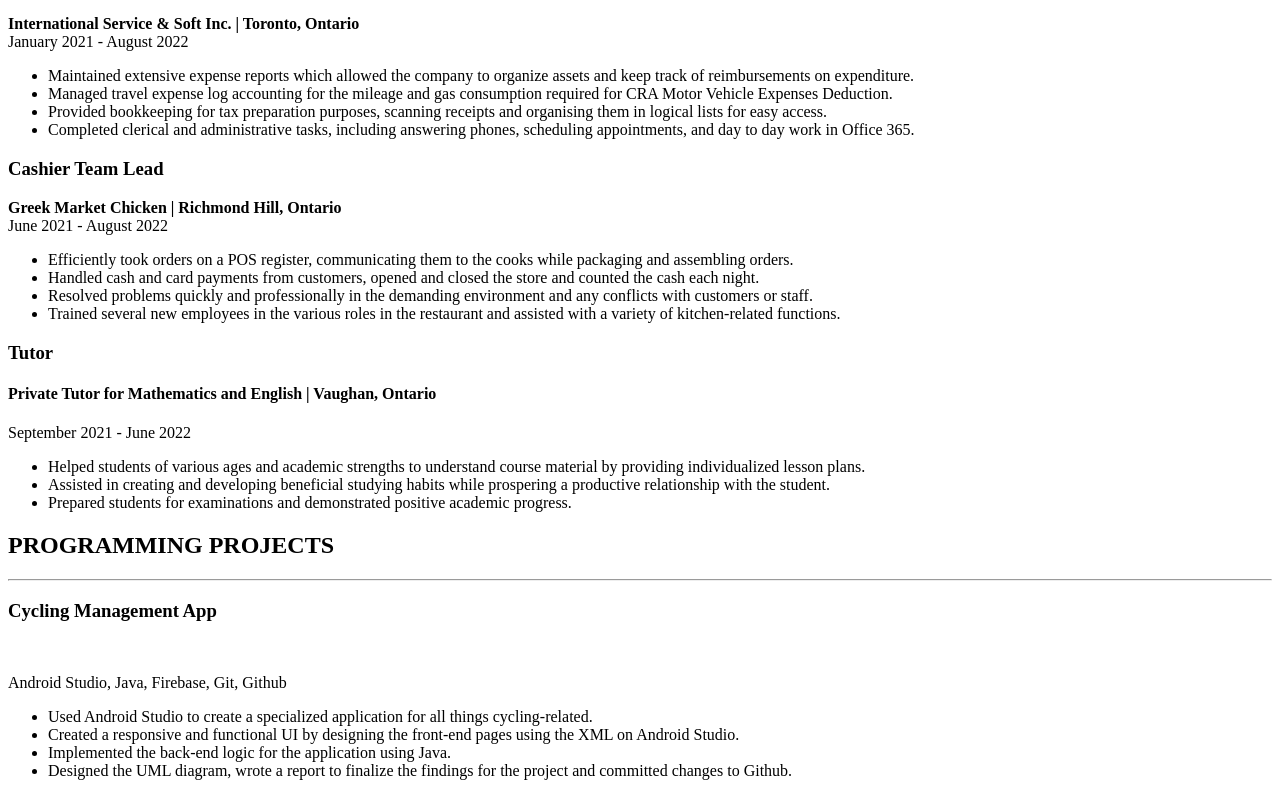
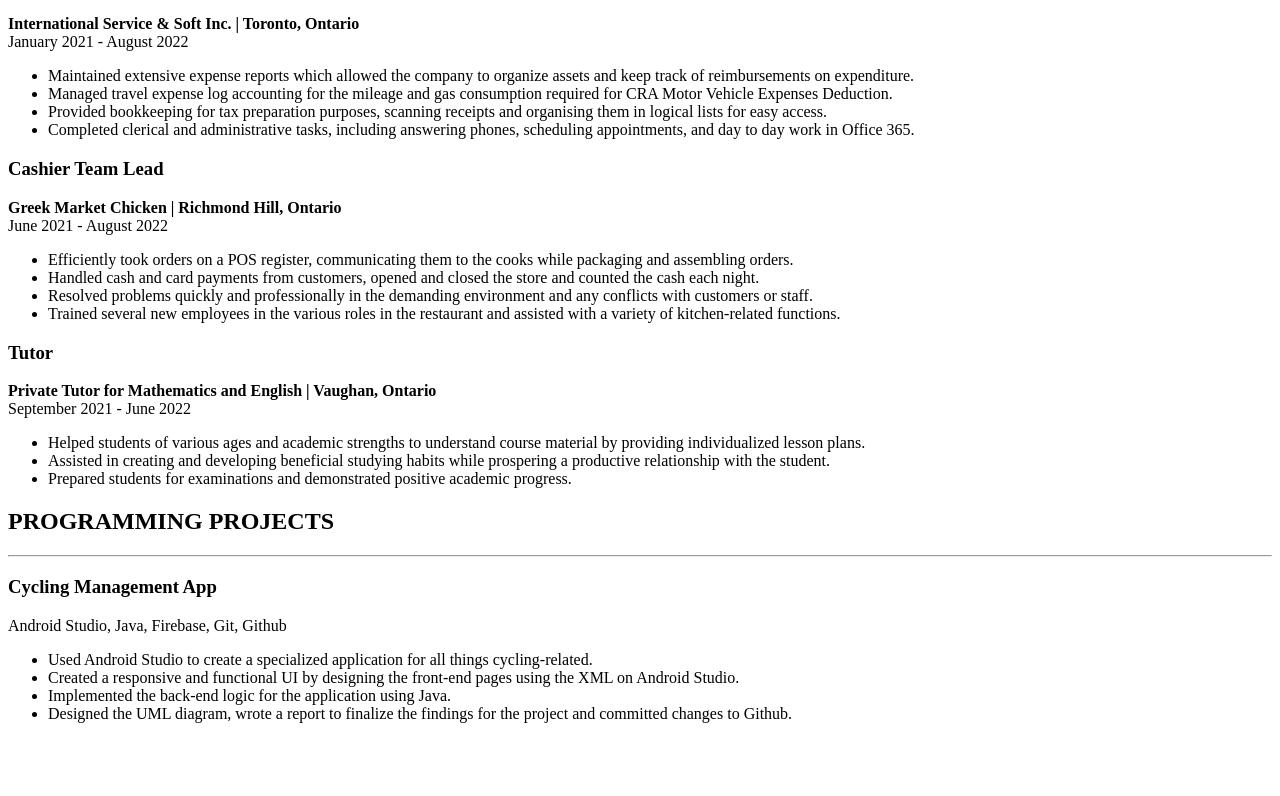
Before and after one commit to nicolemihalachioiu/Nicole_Mihalachioiu_Resume_HTML, a plain HTML site: page index.html in a window 1280 px wide. Shown: the part 947-1743 px from the top of the page. After the commit the page ends 1686 px from the top, so only its background shows below. Drawn offline with Linux system fonts and the light colour scheme.

Commit message:
Update index.html

```diff
--- a/index.html
+++ b/index.html
@@ -64,8 +64,7 @@
     </ul>
 
     <h3>Tutor</h3>
-    <h4>Private Tutor for Mathematics and English | Vaughan, Ontario</h4>
-    <p>September 2021 - June 2022</p>
+    <p><strong>Private Tutor for Mathematics and English | Vaughan, Ontario</strong> <br> September 2021 - June 2022</p>
     <ul>
         <li>Helped students of various ages and academic strengths to understand course material by providing individualized lesson plans.</li>
         <li>Assisted in creating and developing beneficial studying habits while prospering a productive relationship with the student.</li>
@@ -75,7 +74,6 @@
     <h2>PROGRAMMING PROJECTS</h2>
     <hr/>
     <h3>Cycling Management App</h3>
-    <br>
     <p>Android Studio, Java, Firebase, Git, Github</p>
     <ul>
         <li>Used Android Studio to create a specialized application for all things cycling-related.</li>
```
